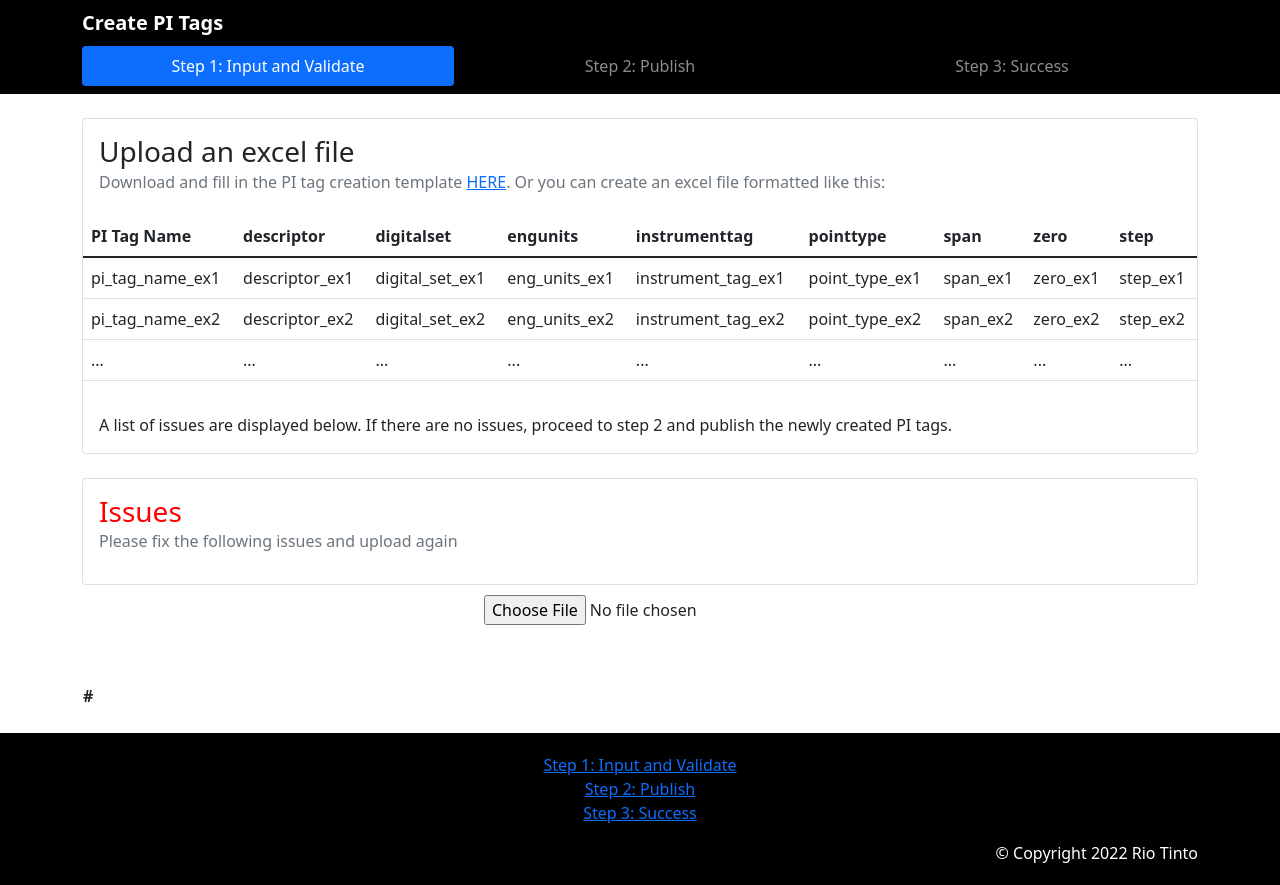
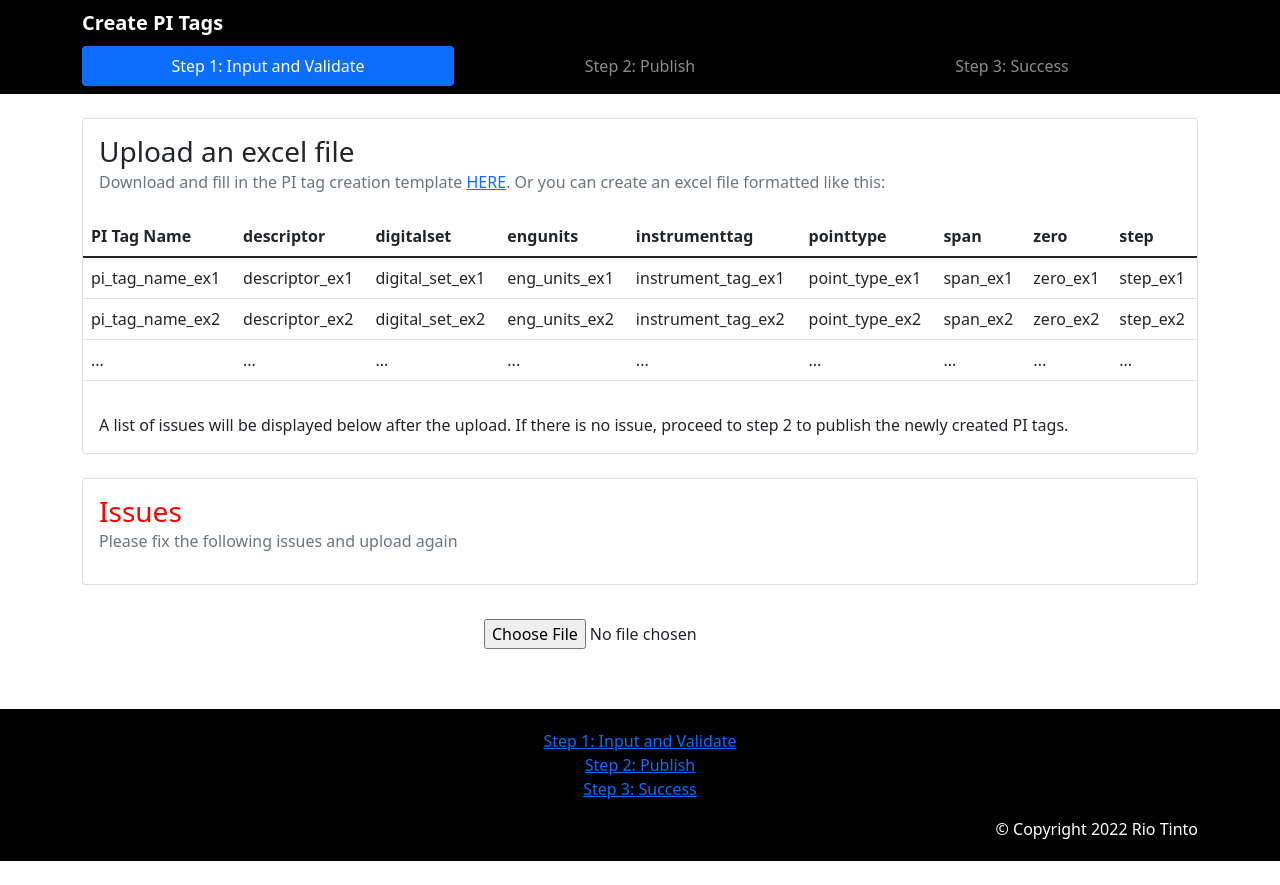
Before and after one commit to xingl213/pi_tag_creation, a React (Create React App) app: page /step1 in a window 1280 px wide. After the commit the page ends 861 px from the top, so only its background shows below. Built offline with nearby package versions, Linux system fonts and the light colour scheme.

Commit message:
fixed row number header display issue

```diff
--- a/src/components/Step1.js
+++ b/src/components/Step1.js
@@ -41,6 +41,12 @@ function Step1(props) {
       },
     });
   };
+
+  // if user has uploaded a non-empty file, display row number in header; otherwise, don't
+  var rowNumberHeaderDisplay = null;
+  if (parsedData.length > 0) {
+  	rowNumberHeaderDisplay = '#';
+  }
 
   const issues = Validate(parsedData);
 
@@ -133,7 +139,7 @@ function Step1(props) {
 		      </Table>
 			    <CardBody>
 			      <CardText>
-			        A list of issues are displayed below. If there are no issues, proceed to step 2 and publish the newly created PI tags.
+			        A list of issues will be displayed below after the upload. If there is no issue, proceed to step 2 to publish the newly created PI tags.
 			      </CardText>
 			    </CardBody>
 			  </Card>
@@ -154,7 +160,7 @@ function Step1(props) {
           </CardText>
         </CardBody>
       </Card>
-
+      <br/>
       {/* File Uploader */}
       <input
         type="file"
@@ -164,12 +170,11 @@ function Step1(props) {
         style={{ display: "block", margin: "10px auto" }}
       />
       <br />
-      <br />
       {/* Table */}
       <table>
         <thead>
           <tr>
-          	<th>#</th>
+          	<th>{rowNumberHeaderDisplay}</th>
             {tableRows.map((rows, index) => {
               return <th key={index}>{rows}</th>;
             })}
```
